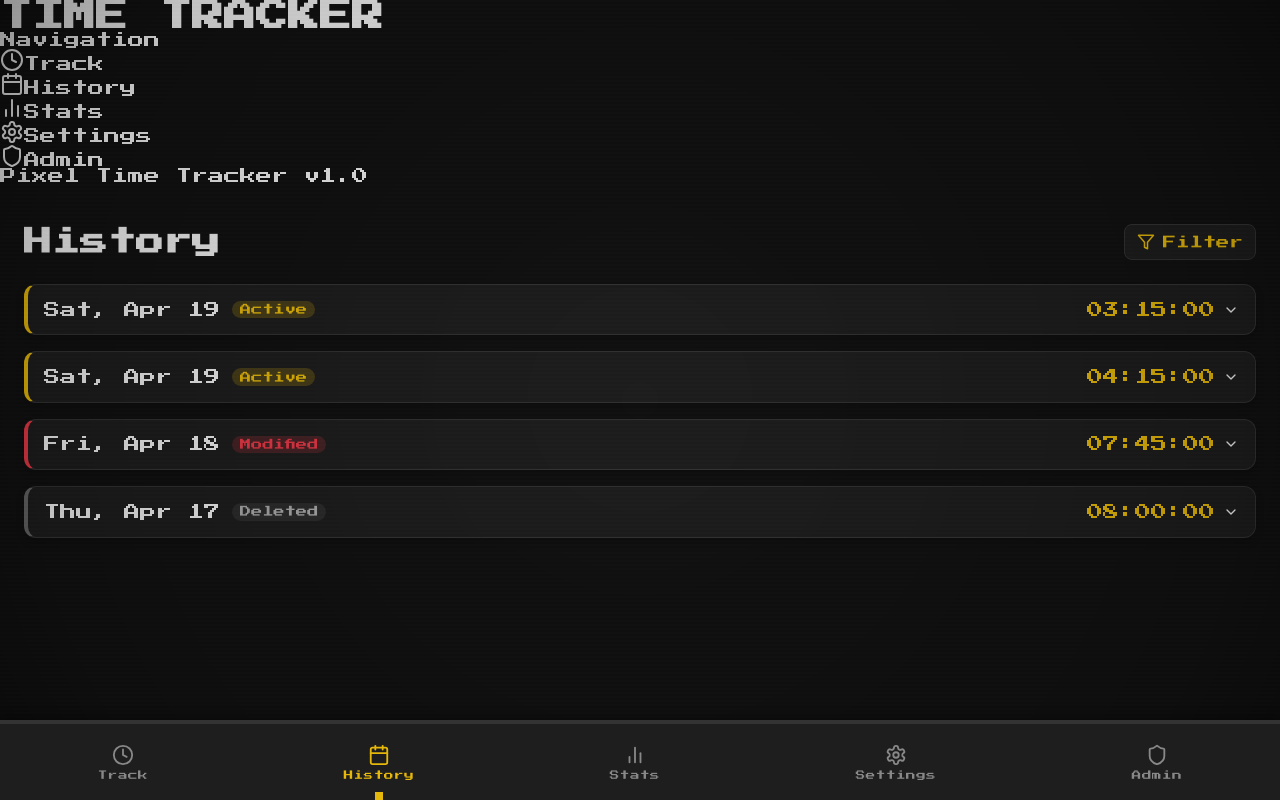
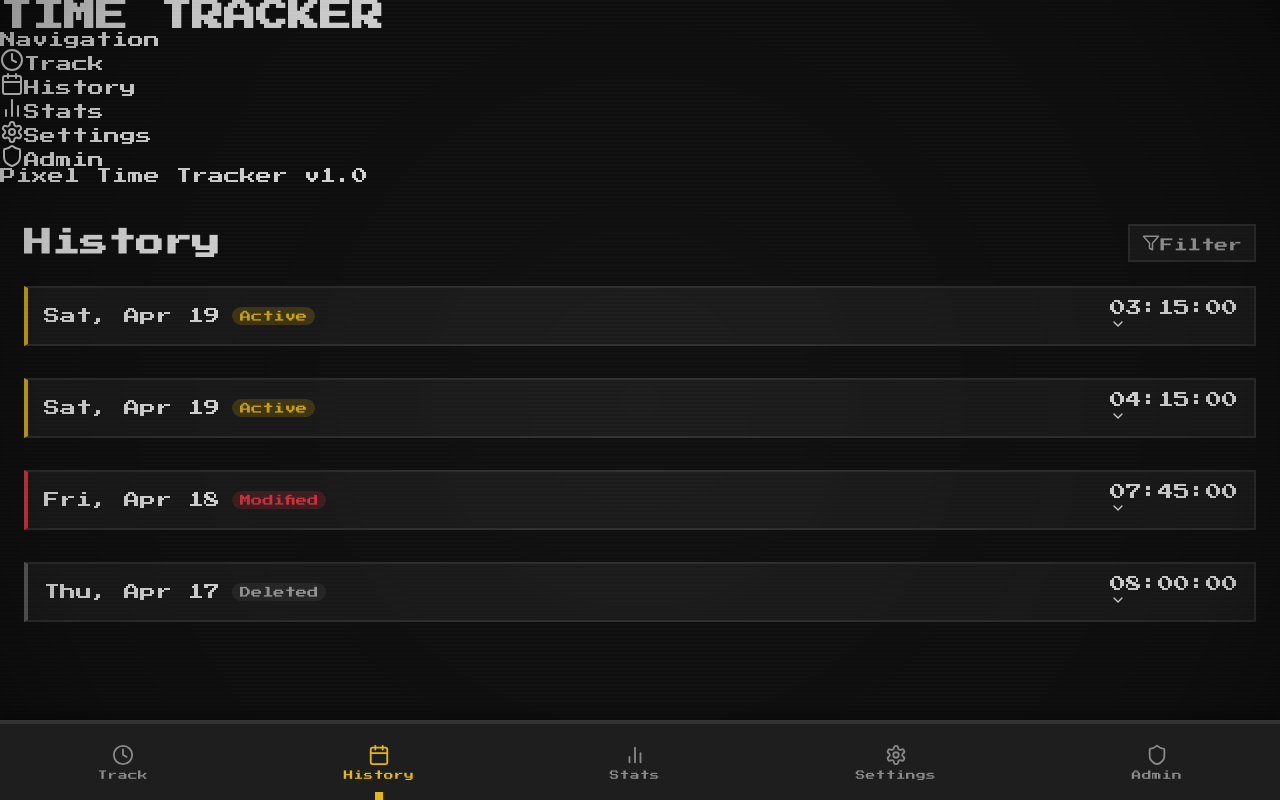
Before and after one commit to roshaanmehar/Work-Hours-Tracker, a Next.js app in the folder chronotrack/main/: page /history in a window 1280 px wide. Built offline with nearby package versions, Linux system fonts and the light colour scheme.

Commit message:
created expenses

```diff
--- a/chronotrack/main/app/history/page.module.css
+++ b/chronotrack/main/app/history/page.module.css
@@ -10,8 +10,8 @@
 
 .header {
   display: flex;
-  justify-content: space-between;
-  align-items: center;
+  flex-direction: column;
+  gap: 1rem;
   margin-bottom: 1.5rem;
   padding-top: 1rem;
 }
@@ -20,23 +20,38 @@
   font-size: 1.75rem;
   font-weight: 600;
   color: #f0f0f0;
+  font-family: var(--font-pixel), monospace;
+}
+
+.headerActions {
+  display: flex;
+  gap: 0.5rem;
+  overflow-x: auto;
+  padding-bottom: 0.5rem;
 }
 
 .filterButton {
-  display: flex;
-  align-items: center;
-  gap: 0.5rem;
   padding: 0.5rem 0.75rem;
-  border-radius: 8px;
+  border-radius: 0;
   background-color: #1e1e1e;
-  border: 1px solid #333;
-  color: #e5b80b;
+  border: 2px solid #333;
+  color: #aaa;
   cursor: pointer;
-  transition: background-color 0.2s ease;
+  transition: all 0.2s ease;
+  font-size: 0.85rem;
+  font-family: var(--font-pixel), monospace;
+  white-space: nowrap;
 }
 
 .filterButton:hover {
   background-color: #2a2a2a;
+  border-color: #444;
+}
+
+.filterButton.active {
+  background-color: #000;
+  color: #e5b80b;
+  border-color: #e5b80b;
 }
 
 .filterMenu {
@@ -75,8 +90,30 @@
 .entriesList {
   display: flex;
   flex-direction: column;
-  gap: 1rem;
+  gap: 2rem;
   margin-bottom: 2rem;
+}
+
+.dateGroup {
+  display: flex;
+  flex-direction: column;
+  gap: 0.5rem;
+}
+
+.dateHeader {
+  display: flex;
+  align-items: center;
+  gap: 0.5rem;
+  padding: 0.5rem;
+  background-color: #1e1e1e;
+  border-left: 4px solid #e5b80b;
+}
+
+.dateHeader h2 {
+  font-size: 1rem;
+  font-weight: 500;
+  color: #e5b80b;
+  font-family: var(--font-pixel), monospace;
 }
 
 .emptyState {
@@ -88,22 +125,26 @@
   color: #666;
   text-align: center;
   background-color: #1e1e1e;
-  border-radius: 12px;
+  border: 2px solid #333;
   margin: 2rem 0;
 }
 
 .emptyState p {
   margin-top: 1rem;
   font-size: 1.1rem;
+  font-family: var(--font-pixel), monospace;
 }
 
 .entryCard {
-  border-radius: 12px;
+  border: 2px solid #333;
   overflow: hidden;
   background-color: #1e1e1e;
-  border: 1px solid #333;
   transition: all 0.2s ease;
-  box-shadow: 0 4px 8px rgba(0, 0, 0, 0.2);
+}
+
+.entryCard:hover {
+  border-color: #444;
+  background-color: #252525;
 }
 
 .entryCard.active {
@@ -123,7 +164,7 @@
   display: flex;
   justify-content: space-between;
   align-items: center;
-  padding: 1rem;
+  padding: 0.75rem 1rem;
   cursor: pointer;
 }
 
@@ -163,14 +204,24 @@
 
 .entryTime {
   display: flex;
-  align-items: center;
-  gap: 0.5rem;
+  flex-direction: column;
 }
 
-.entryTime p {
-  font-size: 1rem;
-  font-weight: 500;
+.timeRange {
+  font-size: 0.9rem;
+  color: #f0f0f0;
+  font-family: var(--font-pixel), monospace;
+}
+
+.duration {
+  font-size: 0.8rem;
   color: #e5b80b;
+  margin-top: 0.25rem;
+  font-family: var(--font-pixel), monospace;
+}
+
+.expandIcon {
+  color: #888;
 }
 
 .entryDetails {
@@ -198,7 +249,7 @@
 }
 
 .breaksList {
-  margin-top: 1rem;
+  margin-top: 0.5rem;
 }
 
 .breaksList h4 {
@@ -206,6 +257,7 @@
   font-weight: 500;
   color: #aaa;
   margin-bottom: 0.75rem;
+  font-family: var(--font-pixel), monospace;
 }
 
 .breakItem {
@@ -213,7 +265,20 @@
   justify-content: space-between;
   padding: 0.75rem;
   background-color: #2a2a2a;
-  border-radius: 8px;
+  border: 1px solid #333;
   margin-bottom: 0.5rem;
   font-size: 0.85rem;
+  font-family: var(--font-pixel), monospace;
 }
+
+@media (min-width: 768px) {
+  .header {
+    flex-direction: row;
+    justify-content: space-between;
+    align-items: center;
+  }
+
+  .headerActions {
+    width: auto;
+  }
+}
```
